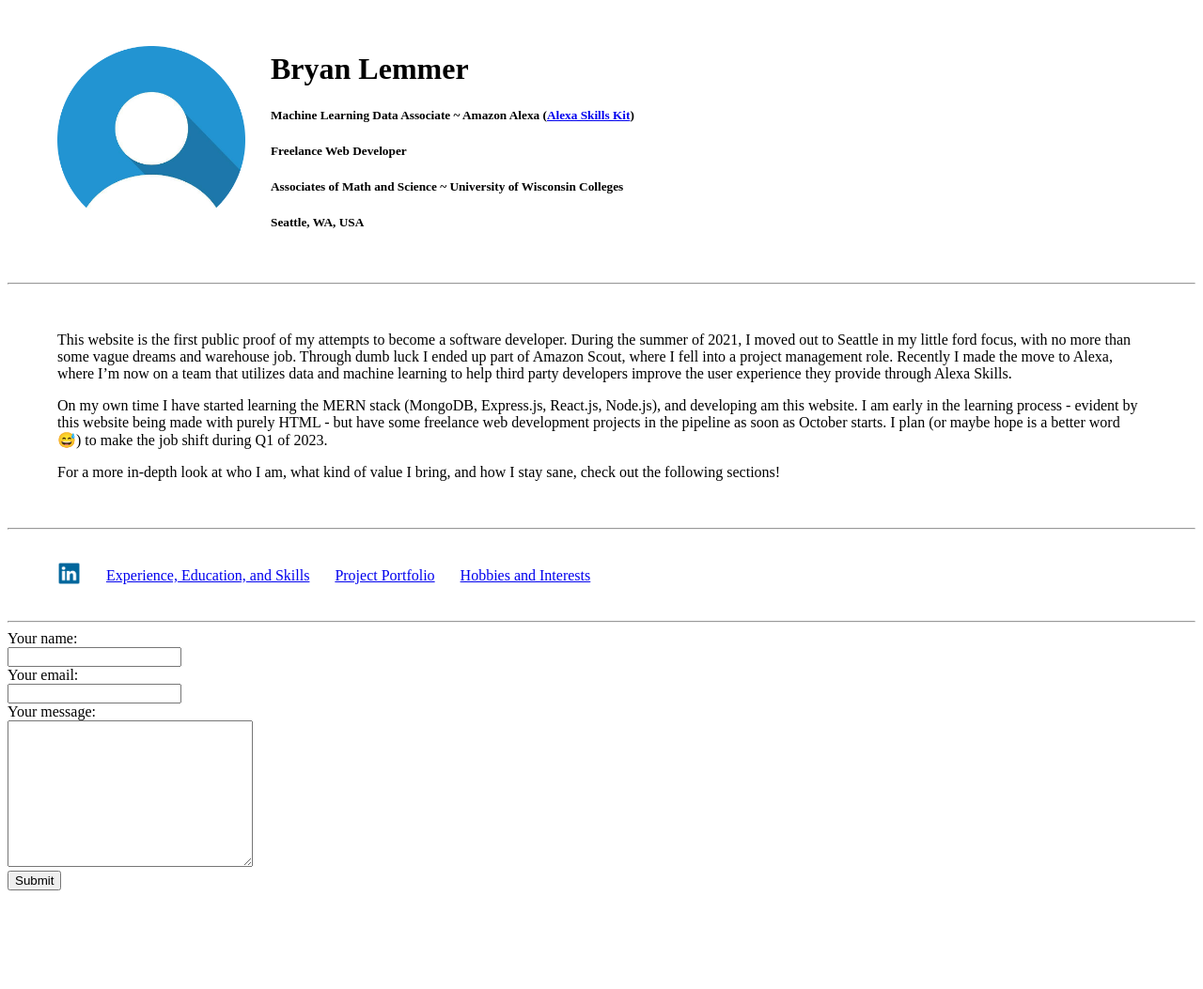
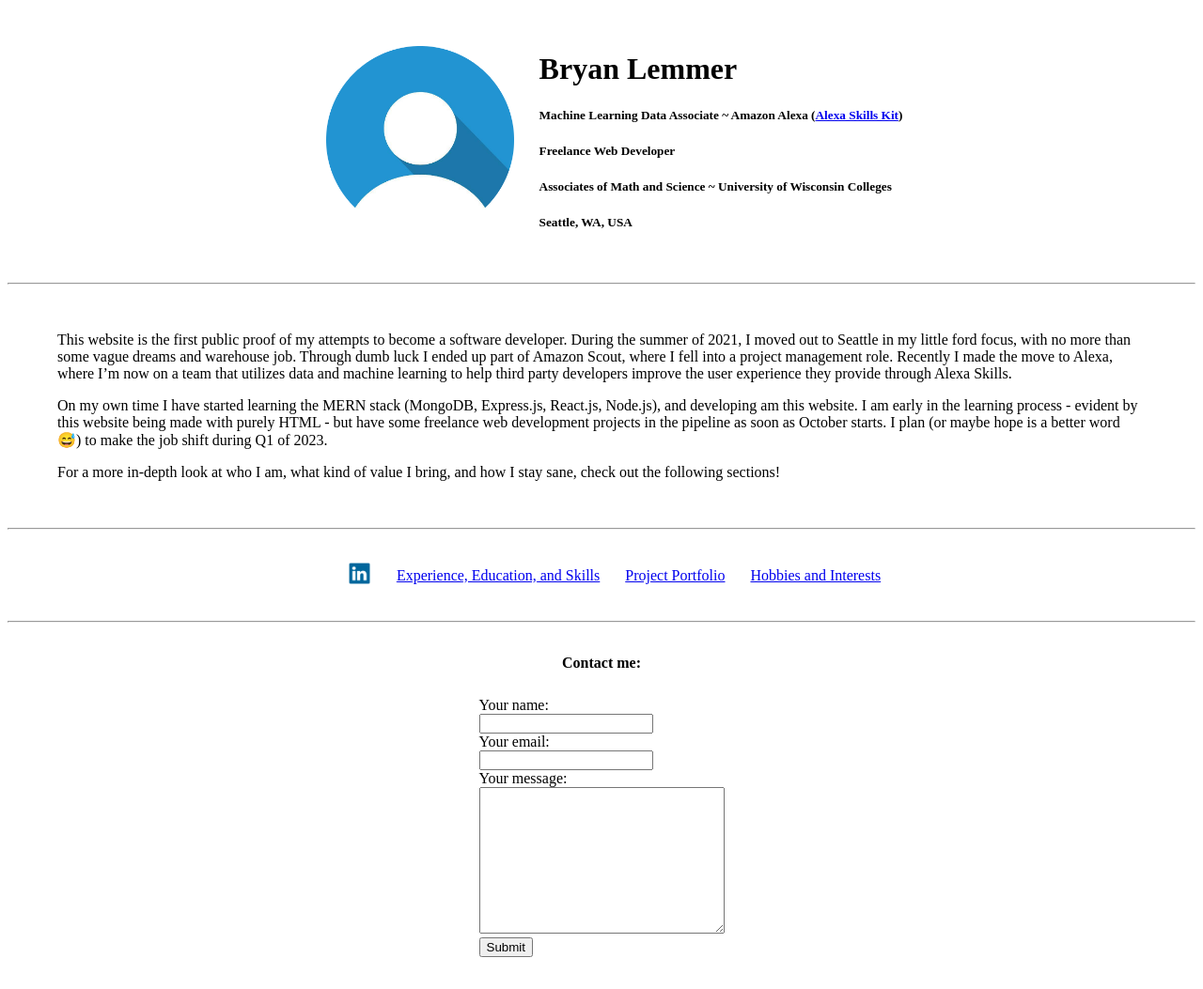
Before and after one commit to Bry-lems/cv, a plain HTML site: page index.html in a window 1280 px wide. Shown: the whole page at 94% size. Before the commit the page ends 956 px from the top, so only its background shows below. Drawn offline with Linux system fonts and the light colour scheme.

Commit message:
Closign out Version 1 changes
- Put Contact form into table to center and label properly
- Set external links to open in a new tab

```diff
--- a/index.html
+++ b/index.html
@@ -5,7 +5,7 @@
     <title>Bryan Lemmer</title>
   </head>
   <body>
-    <table cellspacing = "25">
+    <table cellspacing="25" align="center">
       <tr>
         <td>
         </td>
@@ -21,7 +21,7 @@
         </td>
         <td>
           <h1> Bryan Lemmer </h1>
-          <h5> Machine Learning Data Associate ~ Amazon Alexa (<a href='https://developer.amazon.com/en-US/docs/alexa/ask-overviews/what-is-the-alexa-skills-kit.html'>Alexa Skills Kit</a>) </h5>
+          <h5> Machine Learning Data Associate ~ Amazon Alexa (<a href='https://developer.amazon.com/en-US/docs/alexa/ask-overviews/what-is-the-alexa-skills-kit.html' target=blank>Alexa Skills Kit</a>) </h5>
           <h5> Freelance Web Developer </h5>
           <h5> Associates of Math and Science ~ University of Wisconsin Colleges </h5>
           <h5> Seattle, WA, USA</h5>
@@ -29,7 +29,7 @@
       </tr>
     </table>
     <hr>
-    <table cellspacing = "25">
+    <table cellspacing="25" align="center">
       <tr>
         <td>
 
@@ -51,11 +51,11 @@
       </tr>
     </table>
     <hr>
-    <table cellspacing = 25>
+    <table cellspacing="25" align="center">
       <tr>
         <td></td>
         <td>
-          <a href='https://www.linkedin.com/in/bryan-lemmer'>
+          <a href='https://www.linkedin.com/in/bryan-lemmer' target=blank>
             <img
               src = "images/linkedin-icon.png"
               alt = "LinkedIn Logo as Link to Bryan's Linkedin"
@@ -76,6 +76,12 @@
       </tr>
     </table>
     <hr>
+    <table cellspacing=25 align="center">
+      <tr>
+        <th>Contact me:</th>
+      </tr>
+      <tr>
+        <td>
           <form class="" action="mailto:lemmer.bryan@gmail.com" method="post">
             <lable> Your name: </lable><br>
             <input type="text" name="yourName" value=""><br>
@@ -84,7 +90,9 @@
             <lable> Your message: </lable><br>
             <textarea name="yourMessage" rows="10" cols="30"></textarea><br>
             <input type="submit" name="emailSubmit">
-
             </form>
+        </td>
+      </tr>
+    </tabel>
   </body>
 </html>
```
Lines whose indentation alone changed are shown as unchanged.
